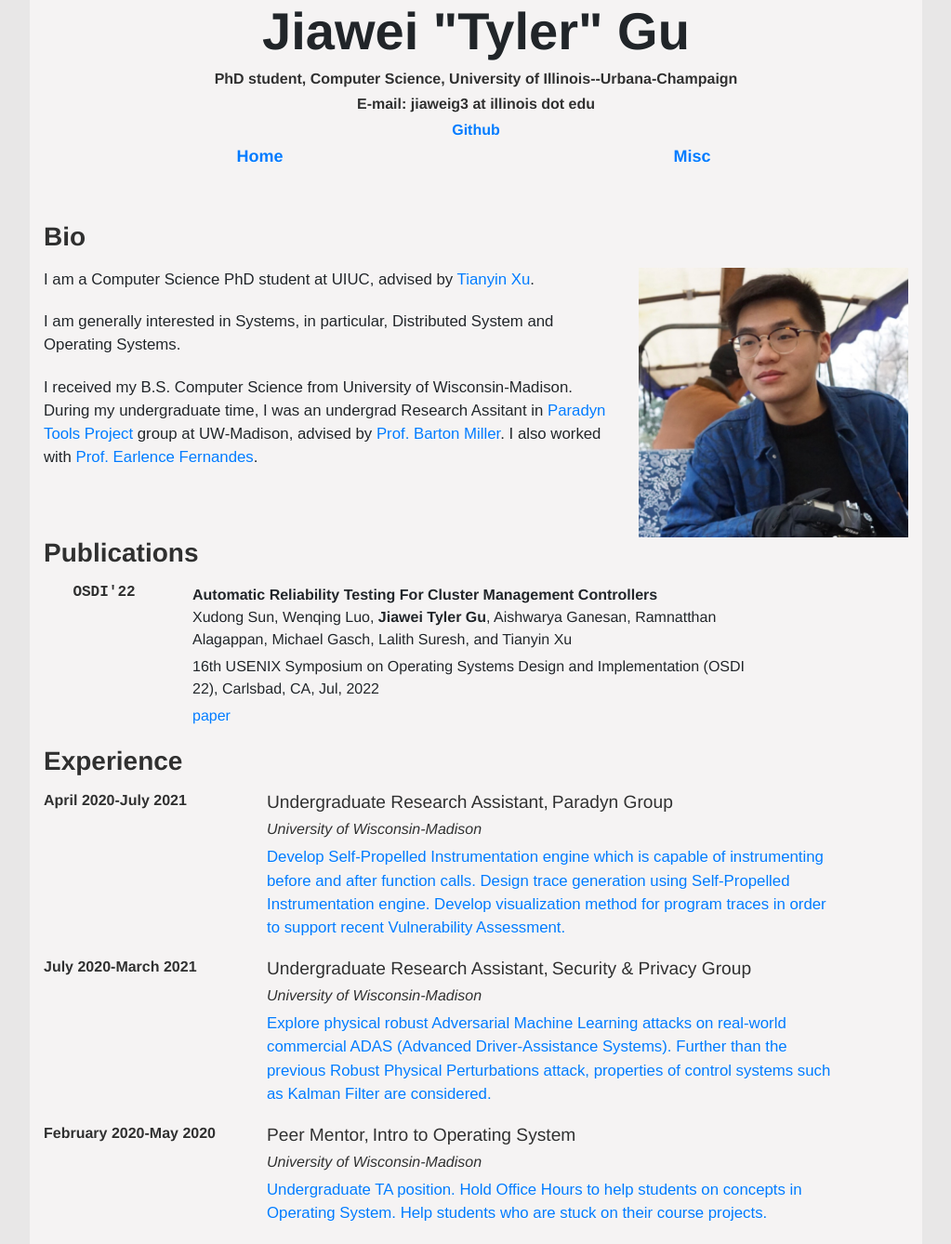
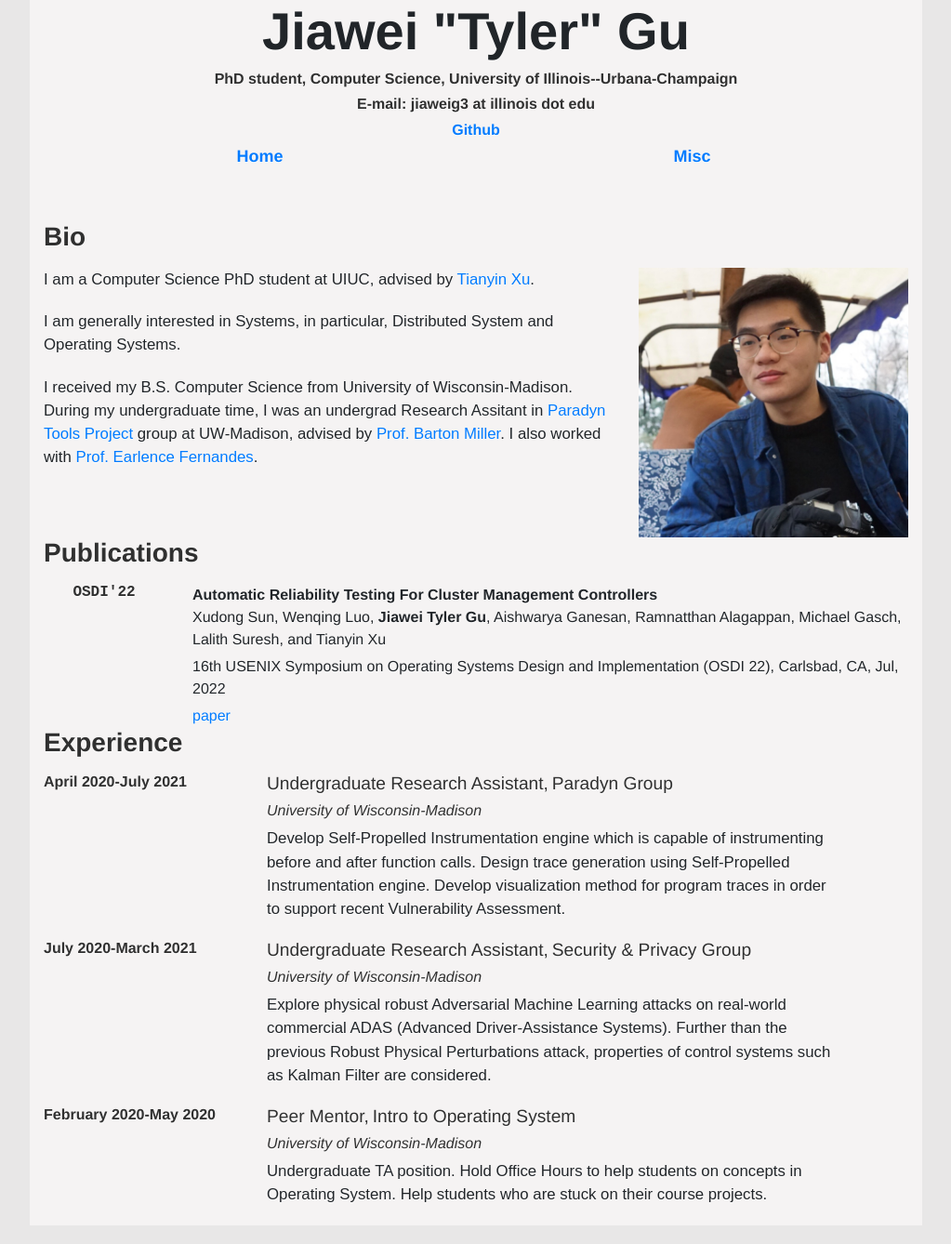
Before and after one commit to tylergu/tylergu.github.io, a Jekyll site: the page built from index.html, in a window 1280 px wide. Shown: the whole page at 93% size, without its empty margins (128-1151 px from the left). Built offline with Jekyll 4.4.1, drawn with Linux system fonts in a browser that asks for light colours.

Commit message:
fix: alignment

```diff
--- a/_includes/publications.html
+++ b/_includes/publications.html
@@ -2,15 +2,15 @@
 
 {% for publication in site.data.publications %}
     <div class="row">
-        <div class="col-2 vcenter">
+        <div class="col-2 align-items-center">
             <h4 class="conference">{{ publication.conference }}</h4>
         </div>
-        <div class="col-8">
+        <div class="col-10">
             <a class="papertitle"> {{ publication.title }} </a>
             <p class="paperauthors"> {{ publication.author }} </p>
             <p class="paperauthors"> {{ publication.booktitle }}, {{ publication.address }},
                 {{ publication.month }}, {{ publication.year }} </p>
-            <a class="paperauthors" href="{{ site.baseurl }}/papers/{{publication.file}}">paper</p>
+            <a class="paperauthors" href="{{ site.baseurl }}/papers/{{publication.file}}">paper</a>
         </div>
     </div>
 {% endfor %}
```
